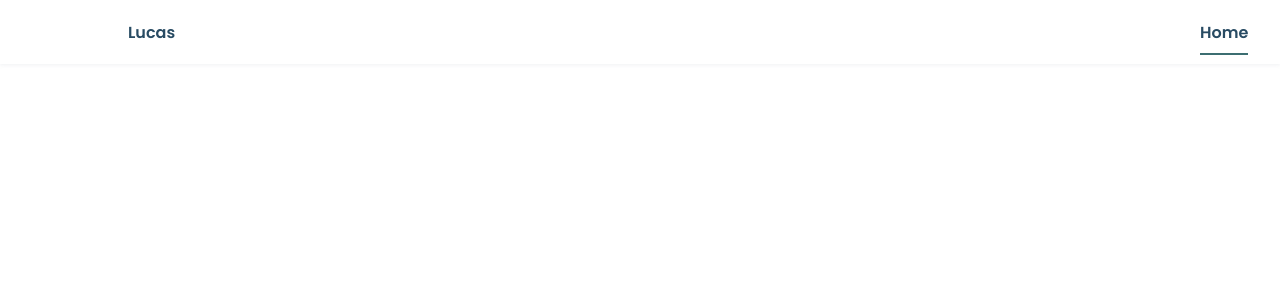
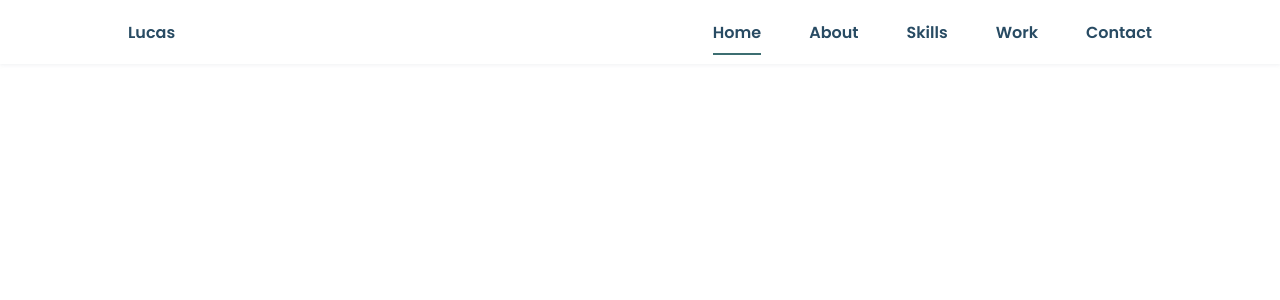
Before and after one commit to LucasH-Paz/LucasH-Paz.github.io, a React (Create React App) app: page / in a window 1280 px wide. Shown: the top 300 px of the page. Built offline with nearby package versions, Linux system fonts and the light colour scheme.

Commit message:
fix: header vinda com margin errado

```diff
--- a/src/Components/Header/styles.css
+++ b/src/Components/Header/styles.css
@@ -72,6 +72,12 @@
     margin-left: var(--mb-2);
     margin-right: var(--mb-2);
   }
+
+  .show{
+    right: 0;
+    width: 0;
+    padding: 0;
+  }
 }
 
 .active::after{
@@ -82,13 +88,6 @@
   left: 0;
   top: 2rem;
   background-color: var(--first-color);
-}
-
-/*=== Show menu ===*/
-.show{
-  right: 0;
-  width: 0;
-  padding: 0;
 }
 
 @media screen and (min-width: 768px) {
```
